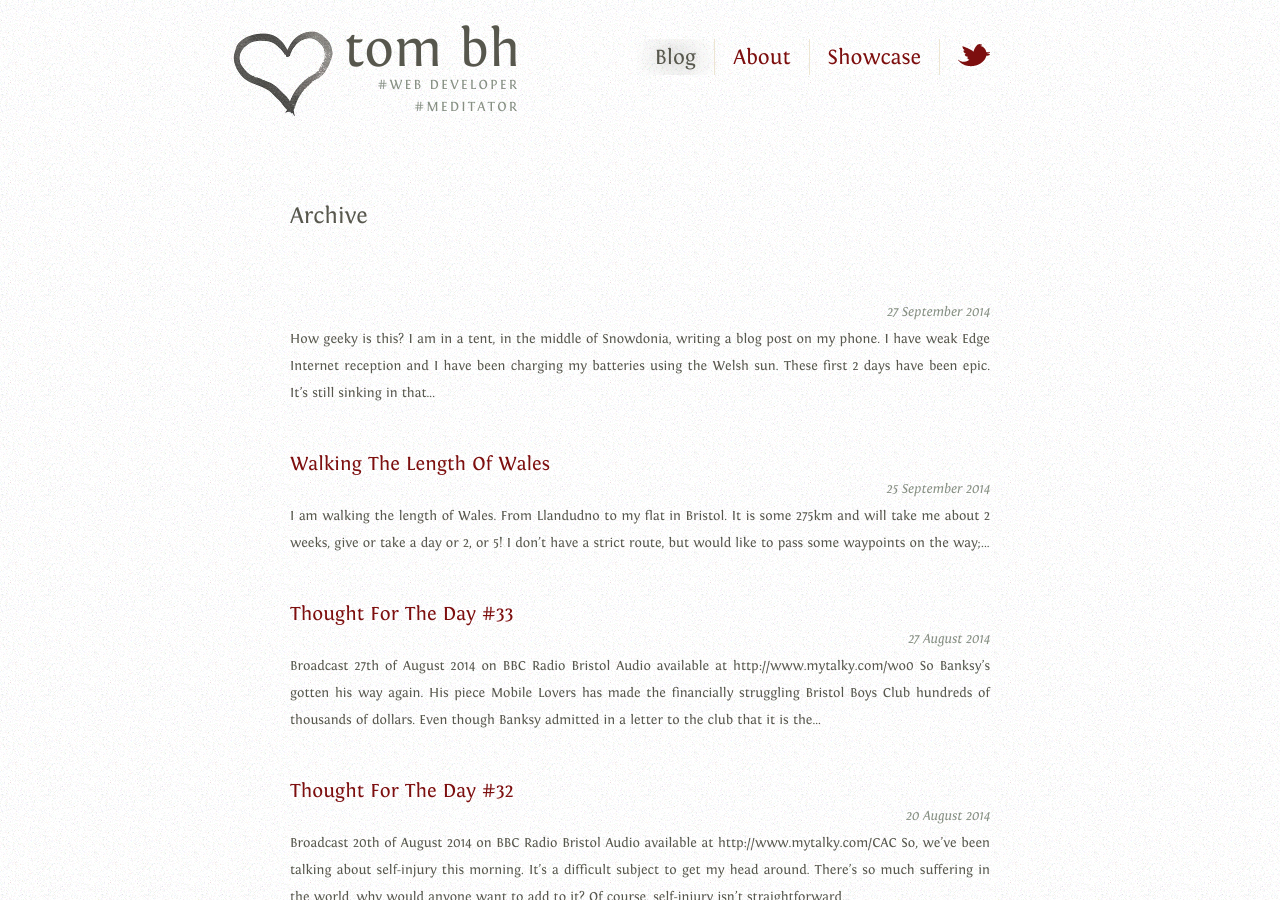
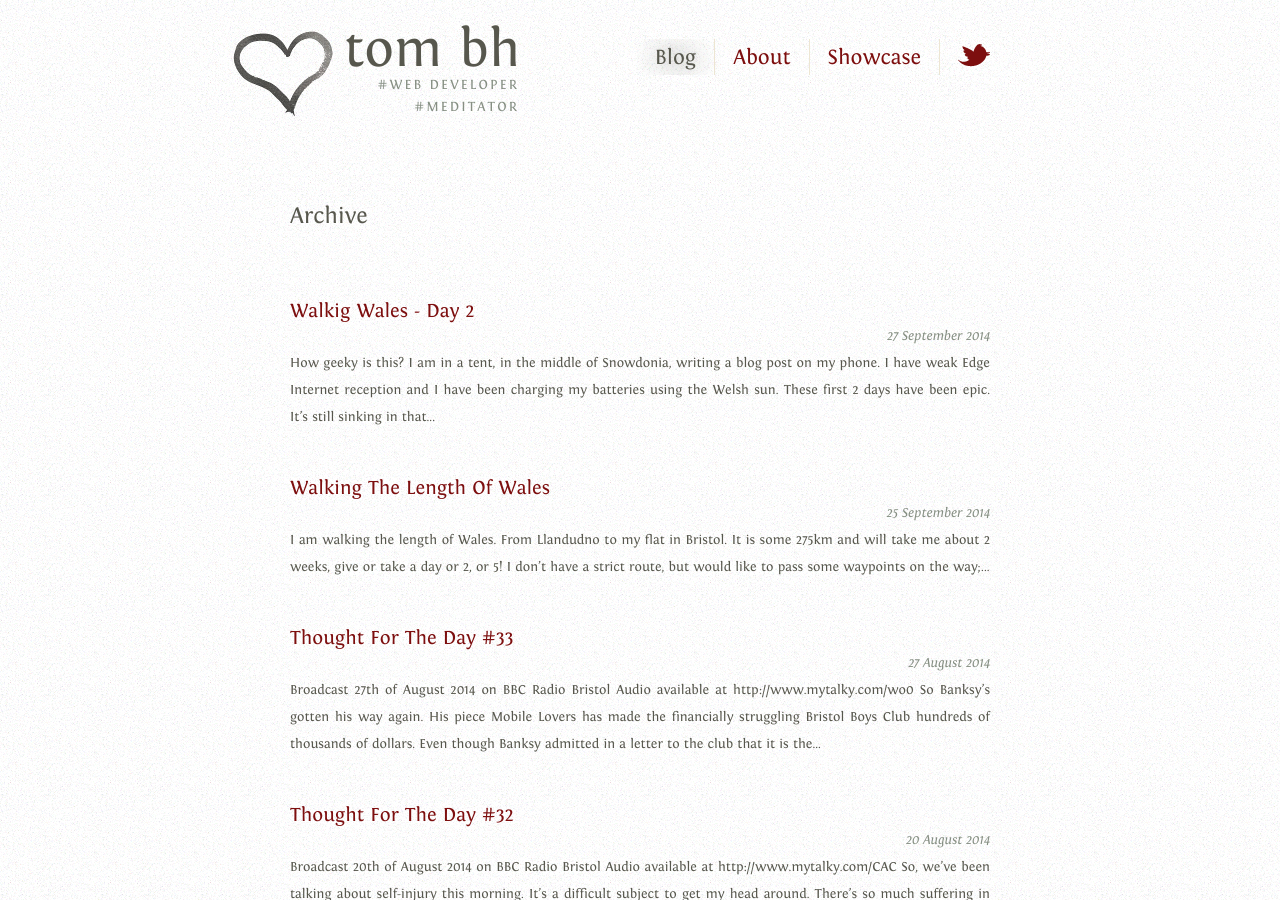
Before and after one commit to tombh/tombh.github.io, a Jekyll site: the page built from blog/index.markdown, in a window 1280 px wide and 900 px high. Built offline with Jekyll 4.4.1, drawn with Linux system fonts in a browser that asks for light colours; Markdown is read by kramdown in place of the engine named in the settings.

Commit message:
Change title to remove colon

```diff
--- a/_posts/2014-09-27-walkig-wales-day-2.markdown
+++ b/_posts/2014-09-27-walkig-wales-day-2.markdown
@@ -2,7 +2,7 @@
 date: 2014-09-27
 layout: post
 slug: walkig-wales-day-2
-title: Walkig Wales: Day 2
+title: Walkig Wales - Day 2
 categories:
 - Mill Grist
 ---
```
